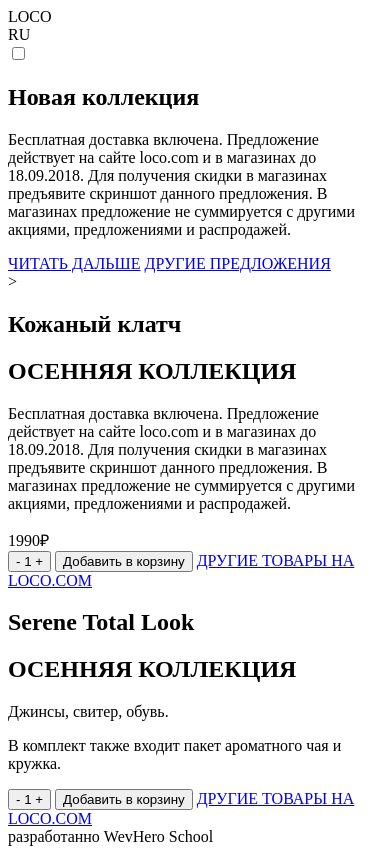
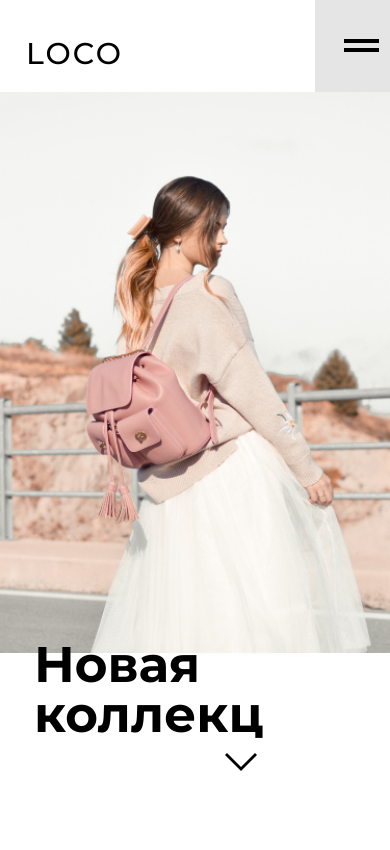
Before and after one commit to WebHeroSchool/Loco_, a plain HTML site: page index.html in a window 390 px wide. Shown: the top 850 px of the page. Drawn offline with Linux system fonts and the light colour scheme.

Commit message:
адаптация

```diff
--- /dev/null
+++ b/fonts.css
@@ -0,0 +1,32 @@
+
+
+@font-face {
+    font-family: 'montserrat-bold';
+    src:
+        url('fonts/Montserrat-Bold.woff') format('woff');
+    font-weight: bold;
+    font-style: normal;
+    font-display: swap;
+}
+
+
+
+@font-face {
+    font-family: 'montserrat-medium';
+    src:
+        url('fonts/Montserrat-Medium.woff') format('woff');
+    font-weight: 500;
+    font-style: normal;
+    font-display: swap;
+}
+
+
+
+@font-face {
+    font-family: 'montserrat-regular';
+    src:
+        url('fonts/Montserrat-Regular.woff') format('woff');
+    font-weight: normal;
+    font-style: normal;
+    font-display: swap;
+}
--- a/index.html
+++ b/index.html
@@ -2,6 +2,10 @@
 <html>
 <head>
   <meta charset="utf-8">
+  <meta name="viewport" content="width=device-width, initial-scale=1.0">
+  <link rel="stylesheet" href="fonts.css">
+  <link rel="stylesheet" href="style.css">
+  <link href="https://fonts.googleapis.com/css2?family=Montserrat:wght@400;500;700&display=swap" rel="stylesheet">
   <title>LOCO</title>
 </head>
 <body>
@@ -9,7 +13,7 @@
     <div class="page1">
       <header class="header">
         <div class="logo__text">LOCO</div>
-        <div class="language">RU</div>
+           <div class="language">RU <img class="strelka_img" src="img/Vector.png"></div>
         <div class="hamburger-menu">
         <input id="menu__toggle" type="checkbox" />
         <label class="menu__btn" for="menu__toggle">
@@ -19,17 +23,17 @@
       </header>
   <div class="page1__wrapper">
         <section class="section">
-          <h1 class="section__title">Новая коллекция</h1>
+          <h1 class="section__title">Новая коллекция<img class="strelka3_img" src="img/mobvector.png"</h1>
           <p class="section__subtitle">Бесплатная доставка включена. Предложение действует на сайте loco.com и в магазинах до 18.09.2018. Для получения скидки в магазинах предъявите скриншот данного предложения. В магазинах предложение не суммируется с другими акциями, предложениями и распродажей.</p>
           <a class="section__button" href="#">ЧИТАТЬ ДАЛЬШЕ</a>
-          <a class="section__button-next" href="#">ДРУГИЕ ПРЕДЛОЖЕНИЯ</a>
+          <a class="section__button-next" href="#">ДРУГИЕ ПРЕДЛОЖЕНИЯ<img class="strelka2_img" src="img/Vector2.png"></a>
         </section>
   </div>
   <div class="icon">
-    <a class="icon__link-inst" href="#"></a>
-    <a class="icon__link-vk" href="#"></a>
-    <a class="icon__link-facebook" href="#"></a>
-    <a class="icon__link-scroll"></a>>
+    <a class="icon__link-inst" href="#"><img src="img/INST.png"></a>
+    <a class="icon__link-vk" href="#"><img src="img/VK.png"></a>
+    <a class="icon__link-facebook" href="#"><img src="img/FB.png"></a>
+  <a class="icon__link-scroll" href="#"><img src="img/scroll.png"></a>
   </div>
   </div>
   <div class="page2">
@@ -59,12 +63,12 @@
           <h2 class="section3__title2">ОСЕННЯЯ КОЛЛЕКЦИЯ</h2>
           <p class="section3__subtitle">Джинсы, свитер, обувь.</p>
           <p class="section3__subtitle2">В комплект также входит пакет ароматного чая и кружка.</p>
-          <button class="section2_button-1"> - 1 + </button>
-          <button class="section2_button-2"> Добавить в корзину </button>
-          <a class="section2__button-next" href="#">ДРУГИЕ ТОВАРЫ НА LOCO.COM</a>
+          <button class="section3_button-1"> - 1 + </button>
+          <button class="section3_button-2"> Добавить в корзину </button>
+          <a class="section3__button-next" href="#">ДРУГИЕ ТОВАРЫ НА LOCO.COM</a>
         </div>
       </section>
-   <footer> разработанно WevHero School </footer>
+   <footer> разработанно WebHero School </footer>
     </div>
   </div>
 
--- /dev/null
+++ b/style.css
@@ -0,0 +1,273 @@
+body {
+    display: block;
+    margin: 0px;
+}
+input[type=checkbox]{
+  display: none;
+}
+.header{
+  display: flex;
+    justify-content: space-between;
+    padding-top: 35px;
+margin-bottom: -24px;
+}
+
+.menu__btn > span,
+.menu__btn > span::after {
+  display: block;
+  position: absolute;
+  width: 35px;
+  height: 4px;
+  background-color: #000000;
+  margin-left: 29px;
+margin-bottom: 10px;
+}
+
+
+.menu__btn > span::after {
+  content: '';
+  top: 9px;
+  margin-left: 0px;
+
+}
+.menu__btn {
+  display: flex;
+    align-items: center;
+    position: absolute;
+    top: 0px;
+    right: -17px;
+    width: 92px;
+    height: 92px;
+    background-color: #E5E5E5;
+}
+
+.page1{
+  height: 900px;
+width: 100vw;;
+background: linear-gradient(to right, #000 461px, #FFF 32%);
+}
+.logo__text{
+font: normal 30px/37px 'montserrat-medium', arial, helvetica, sans-serif;
+color: white;
+padding-left: 52px;
+letter-spacing: 2px;
+}
+
+.language{
+font: normal 20px/25px 'montserrat-medium', arial, helvetica, sans-serif;
+margin-left: 389px;
+    position: absolute;
+padding-top: 7px;
+color: white;
+}
+
+.section{
+  background: url(img/MaskGroup.png) no-repeat;
+padding-left: 601px;
+margin-left: 186px;
+background-size: contain;
+height: 561px;
+}
+.section__title {
+padding-top: 100px;
+margin-bottom: 20px;
+font:  normal 80px/82px 'montserrat-bold', arial, helvetica, sans-serif;
+font-weight: 700;
+}
+.section__subtitle{
+  font:  normal 15px/21px 'montserrat-regular', arial, helvetica, sans-serif;
+  padding-right: 185px;
+      margin-bottom: 52px;
+}
+.section__button{
+  font:  normal 13px 'montserrat-medium', arial, helvetica, sans-serif;
+  color: #000000;
+text-decoration: none;
+border: 1.5px solid #000000;
+box-sizing: border-box;
+margin-left: -3px;
+    padding: 13px 40px 12px 40px;
+}
+.section__button-next{
+  font:  normal 13px 'montserrat-medium', arial, helvetica, sans-serif;
+  color: #000000;
+text-decoration: none;
+padding-top: 1px;
+    margin-left: 50px;
+}
+.strelka2_img{
+      margin-left: 22px;
+}
+.icon{
+  margin-top: 82px;
+margin-left: 52px;
+}
+.icon__link-inst{
+  padding-right: 8px;
+}
+.icon__link-facebook{
+padding-left: 8px;
+}
+.icon__link-scroll{
+      margin-left: 505px;
+}
+.strelka3_img{
+  display: none;
+  }
+
+.section2__title{
+  font:  normal 40px/41px 'montserrat-bold', arial, helvetica, sans-serif;
+}
+.section2__title2{
+  font:  normal 16px/16px 'montserrat-bold', arial, helvetica, sans-serif;
+}
+.section2__subtitle{
+  font:  normal 15px/21px 'montserrat-regular', arial, helvetica, sans-serif;
+}
+.section2_price{
+  font:  normal 40px/56px 'montserrat-bold', arial, helvetica, sans-serif;
+}
+.section2_button-1{
+    font:  normal 15px 'montserrat-medium', arial, helvetica, sans-serif;
+}
+.section2_button-2{
+  font:  normal 13px 'montserrat-medium', arial, helvetica, sans-serif;
+}
+.section2__button-next{
+    font:  normal 13px/16px 'montserrat-medium', arial, helvetica, sans-serif;
+}
+.section3__title{
+    font:  normal 40px/41px 'montserrat-bold', arial, helvetica, sans-serif;
+}
+.section3__title2{
+  font:  normal 16px/16px 'montserrat-bold', arial, helvetica, sans-serif;
+}
+.section3__subtitle,
+.section3__subtitle2{
+  font:  normal 15px/21px 'montserrat-regular', arial, helvetica, sans-serif;
+}
+.section3_button-1{
+    font:  normal 15px 'montserrat-medium', arial, helvetica, sans-serif;
+}
+.section3_button-2{
+  font:  normal 13px 'montserrat-medium', arial, helvetica, sans-serif;
+}
+.section3__button-next{
+    font:  normal 13px/16px 'montserrat-medium', arial, helvetica, sans-serif;
+}
+
+@media (max-width: 1300px){
+  .section__title {
+    font: normal 71px/74px 'montserrat-bold', arial, helvetica, sans-serif;
+}
+.section__subtitle {
+    padding-right: 125px;
+}
+.section__button {
+font:  normal 10px 'montserrat-medium', arial, helvetica, sans-serif;
+    }
+    .strelka2_img {
+    margin-left: 22px;
+    width: 36px;
+}
+.section__button-next {
+    margin-left: 5px;
+    font:  normal 10px 'montserrat-medium', arial, helvetica, sans-serif;
+  }
+.strelka3_img{
+  display: none;
+  }}
+  @media (max-width: 1200px){
+    .section {
+    background: url(img/MaskGroup.png) no-repeat;
+    padding-left: 46vw;
+    margin-left: 90px;
+    background-size: 41vw;
+
+}
+.section__title {
+      padding-top: 10%;
+    font: normal 65px/59px 'montserrat-bold', arial, helvetica, sans-serif;
+}
+.section__subtitle {
+    padding-right: 33px;
+}
+  }
+    @media (max-width: 900px){
+      .page1 {
+
+    background: linear-gradient(to right, #000 386px, #FFF 32%);
+}
+      .section {
+    padding-left: 50vw;
+    margin-left: 30px;
+    background-size: 47vw;
+    }
+    .section__title {
+    padding-top: 5%;
+    font: normal 59px/50px 'montserrat-bold', arial, helvetica, sans-serif;
+}
+.section__button{
+    padding: 15px 24px 12px 24px;}
+  }
+  @media (max-width: 768px){
+    .header {
+        margin-bottom: 60px;
+    }
+  /*  .page1 {
+    height: 860px;
+}*/
+    .language,
+      .section__subtitle,
+      .section__button,
+      .section__button-next,
+      .icon
+      {
+      display: none;
+    }
+    .section {
+      padding-left: 0vw;
+      margin-left: 19vw;
+      background-size: 67vw;
+      width: 100%;
+ }
+ .section__title {
+   font: normal 50px/50px 'montserrat-bold', arial, helvetica, sans-serif;
+   position: absolute;
+   padding-left: 34px;
+   width: 59vw;
+   /* margin-top: 0vw; */
+   /* margin-bottom: 54vw; */
+   padding-top: 42vw;
+   float: inherit;
+   overflow: hidden;
+}}
+  @media (max-width: 500px){
+    .header {
+      padding-top: 35px;
+    }
+    .logo__text {
+    padding-left: 26px;
+    color: black;
+  }
+  .page1__wrapper{
+    margin-top: -40px;
+  }
+  .page1 {
+/*  height: 667px;*/
+  background: white;
+}
+
+  .section {
+      margin-left: 0px;
+      background: url(img/mobile.png) no-repeat;
+      background-size: 100%;}
+      .section__title {
+    padding-top: 506px;
+    margin-left: 0px;}
+    .strelka3_img{
+      display: block;
+    margin-left: 190px;
+    margin-top: 12px;
+    }
+  }
```
Also changed, not shown: fonts/Montserrat-Bold.woff (added), fonts/Montserrat-Medium.woff (added), fonts/Montserrat-Regular.woff (added), img/FB.png (added), img/INST.png (added), img/MaskGroup.png (added), img/VK.png (added), img/Vector.png (added), img/Vector2.png (added), img/mobile.png (added), img/mobvector.png (added), img/scroll.png (added).
